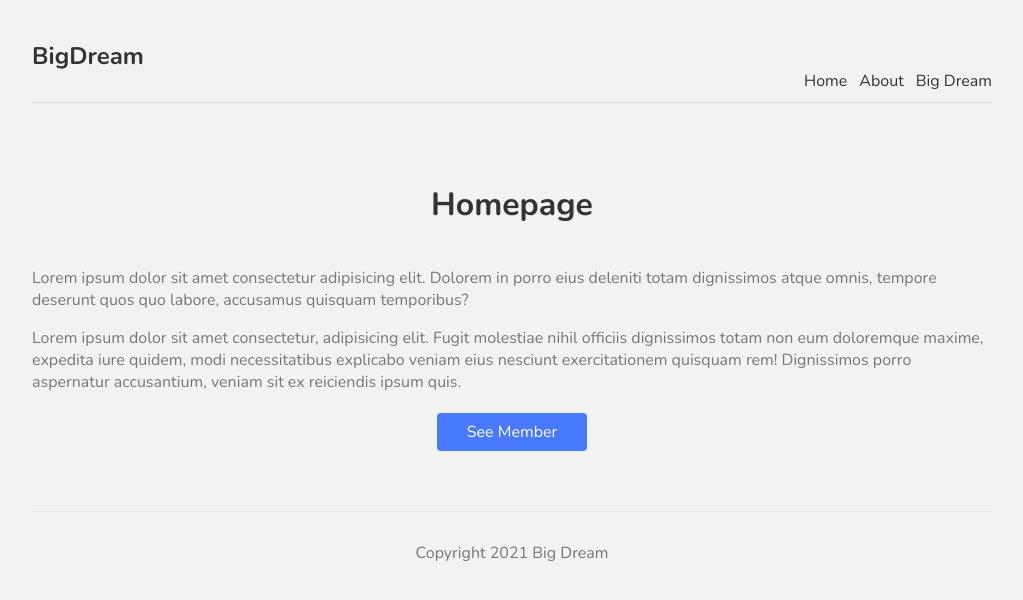
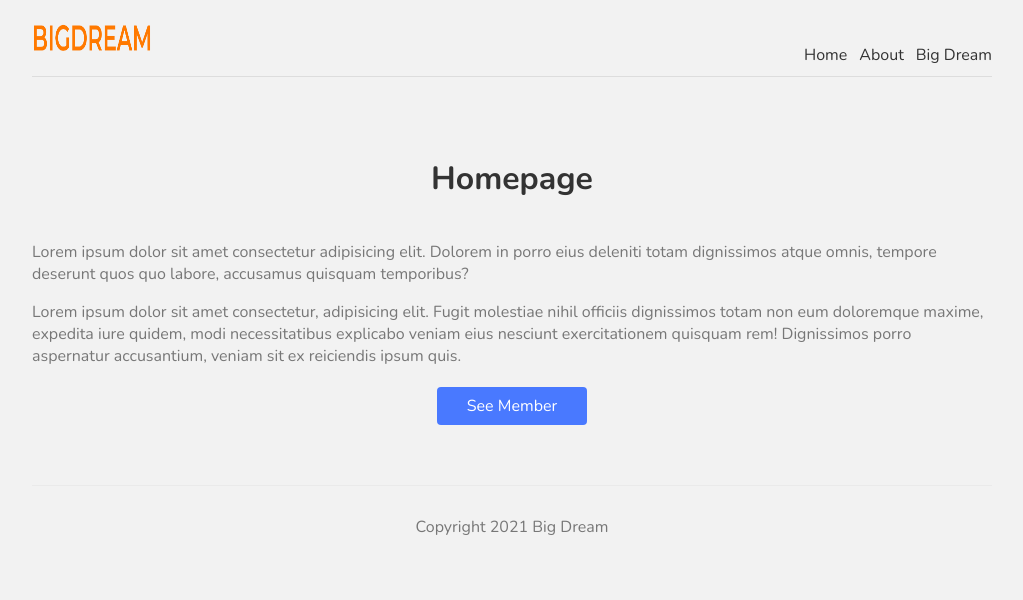
Before and after one commit to FrazaAdityaWiguna/learn-next-js, a Next.js app: page / in a window 1280 px wide. Shown: the top 600 px of the page, without its empty margins (128-1151 px from the left). Built offline with nearby package versions, Linux system fonts and the light colour scheme.

Commit message:
change title, _document, & images, Metadata

```diff
--- a/comps/Layout.js
+++ b/comps/Layout.js
@@ -1,14 +1,20 @@
 import React from "react";
+import Head from "next/head";
 import Navbar from "./Navbar";
 import Footer from "./Footer";
 
-const Layout = ({ children }) => {
+const Layout = (props) => {
   return (
-    <div className='content'>
-      <Navbar />
-      {children}
-      <Footer />
-    </div>
+    <>
+      <Head>
+        <title>Ninja List | {props.title}</title>
+      </Head>
+      <div className='content'>
+        <Navbar />
+        {props.children}
+        <Footer />
+      </div>
+    </>
   );
 };
 
--- a/comps/Navbar.js
+++ b/comps/Navbar.js
@@ -1,12 +1,13 @@
 import React from "react";
 import Link from "next/link";
+import Image from "next/image";
 
 const Navbar = () => {
   return (
     <div>
       <nav>
         <div className='logo'>
-          <h1>BigDream</h1>
+          <Image src='/bigdream.png' alt='bigdream' width={120} height={40} />
         </div>
         <Link href='/'>
           <a>Home</a>
--- a/pages/_app.js
+++ b/pages/_app.js
@@ -1,12 +1,7 @@
-import Layout from "../comps/Layout";
 import "../styles/globals.css";
 
 function MyApp({ Component, pageProps }) {
-  return (
-    <Layout>
-      <Component {...pageProps} />
-    </Layout>
-  );
+  return <Component {...pageProps} />;
 }
 
 export default MyApp;
--- /dev/null
+++ b/pages/_document.js
@@ -0,0 +1,24 @@
+import Document, { Html, Head, Main, NextScript } from "next/document";
+
+class MyDocument extends Document {
+  static async getInitialProps(ctx) {
+    const initialProps = await Document.getInitialProps(ctx);
+    return { ...initialProps };
+  }
+
+  render() {
+    return (
+      <Html>
+        <Head>
+          <meta name='keywords' content='bigdream' />
+        </Head>
+        <body>
+          <Main />
+          <NextScript />
+        </body>
+      </Html>
+    );
+  }
+}
+
+export default MyDocument;
--- a/pages/about.js
+++ b/pages/about.js
@@ -1,15 +1,16 @@
 import React from "react";
+import Layout from "../comps/Layout";
 import Navbar from "../comps/Navbar";
 
 const about = () => {
   return (
-    <div>
+    <Layout title='About'>
       <h1>About</h1>
       <p>Lorem ipsum dolor sit amet consectetur adipisicing elit. Sint quae dolor laborum nemo ullam veniam animi ab voluptas labore laboriosam.</p>
       <p>
         Lorem ipsum dolor sit amet consectetur adipisicing elit. Quibusdam nisi a eligendi ullam necessitatibus beatae exercitationem blanditiis deserunt incidunt ipsum enim at voluptatem consequuntur ratione provident sed, eos ab illo.
       </p>
-    </div>
+    </Layout>
   );
 };
 
--- a/pages/dream/index.js
+++ b/pages/dream/index.js
@@ -1,11 +1,12 @@
 import React from "react";
+import Layout from "../../comps/Layout";
 import Navbar from "../../comps/Navbar";
 
 const Dream = () => {
   return (
-    <div>
+    <Layout title='Member'>
       <h1>BIG DREAM member</h1>
-    </div>
+    </Layout>
   );
 };
 
--- a/pages/dream/test.js
+++ b/pages/dream/test.js
@@ -1,10 +1,11 @@
 import React from "react";
+import Layout from "../../comps/Layout";
 
 const test = () => {
   return (
-    <div>
+    <Layout title='Test'>
       <h1>Test</h1>
-    </div>
+    </Layout>
   );
 };
 
--- a/pages/index.js
+++ b/pages/index.js
@@ -1,13 +1,13 @@
-import Head from "next/head";
 import Image from "next/image";
 import styles from "../styles/Home.module.css";
 import Navbar from "../comps/Navbar";
 import Footer from "../comps/Footer";
 import Link from "next/link";
+import Layout from "../comps/Layout";
 
 export default function Home() {
   return (
-    <div>
+    <Layout title='Homepage'>
       <h1 className={styles.title}>Homepage</h1>
       <p className={styles.text}>Lorem ipsum dolor sit amet consectetur adipisicing elit. Dolorem in porro eius deleniti totam dignissimos atque omnis, tempore deserunt quos quo labore, accusamus quisquam temporibus?</p>
       <p className={styles.text}>
@@ -17,6 +17,6 @@ export default function Home() {
       <Link href='/dream'>
         <a className={styles.btn}> See Member</a>
       </Link>
-    </div>
+    </Layout>
   );
 }
```
Also changed, not shown: public/bigdream.png (added).
